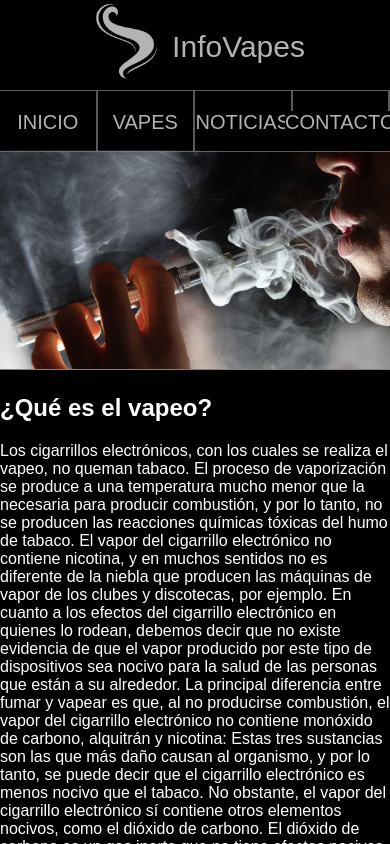
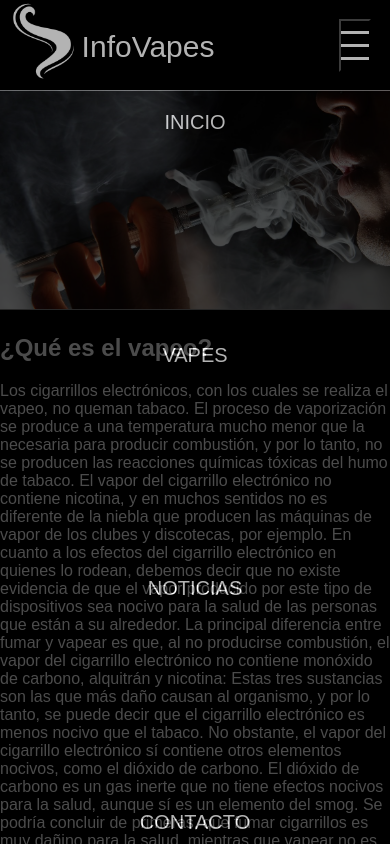
Before and after one commit to AlanAltuna/proyecto-con-react, a React (Create React App) app in the folder frontend/: page / in a window 390 px wide. Shown: the top 844 px of the page. Built offline with nearby package versions, Linux system fonts and the light colour scheme.

Commit message:
avance responsive

```diff
--- a/frontend/src/components/layout/Header.js
+++ b/frontend/src/components/layout/Header.js
@@ -1,5 +1,6 @@
 import React from "react";
 import "../../styles/layout/Header.css";
+
 const Header = (props) => {
     return (
         <header>
@@ -7,7 +8,13 @@ const Header = (props) => {
            <img src="logo.png" width="80px" height="80px" alt="logo" className="logoHeader"/>
            <a href="#s1">InfoVapes</a>
         </div>
-
+        <div class="button" >
+        <button class="ham" type="button">
+    <span class="bar-1"></span>
+    <span class="bar-2"></span>
+    <span class="bar-3"></span>
+</button>
+</div>
         </header>
     )
 }
--- a/frontend/src/components/layout/Nav.js
+++ b/frontend/src/components/layout/Nav.js
@@ -1,6 +1,12 @@
 import {NavLink} from "react-router-dom";
 import React from "react";
 import "../../styles/layout/Nav.css"
+import "../../styles/layout/Header.css"
+
+const button = document.querySelector('.button');
+const enlaces = document.querySelector('navBar');
+
+
 
 const Nav = (props) => {
     return (
@@ -14,6 +20,8 @@ const Nav = (props) => {
 </ul>
 </div>
         </nav>
+
+
     )
 }
 
--- a/frontend/src/styles/layout/Header.css
+++ b/frontend/src/styles/layout/Header.css
@@ -3,7 +3,7 @@ header {
     height: 90px;
     background-color: black;
     font-family: sans-serif;
-        color: white;
+    color: white;
     font-size: 30px;
     text-decoration: none;
     display: flex;
@@ -15,11 +15,42 @@ header {
 .logo {
     display: flex;
     align-content: center;
-    justify-content: space-between;
-    width: 220px;
+  justify-content: flex-end;
+    width: 50%;
     height: 90px;
 }
 
 .logo > a {
     padding-top: 30px;
 }
+
+.button {
+    height: 90px;
+    width: 40%;
+    display: flex;
+    justify-content: flex-end;
+    align-items: center;
+    visibility: hidden;
+}
+
+.ham {
+    cursor: pointer;
+    margin:0;
+    padding: 0;
+}
+
+.ham span {
+    display: block;
+    background-color: white;
+    height: 3px;
+    width: 28px;
+    margin: 10px auto;
+}
+
+/* DISPOSITIVOS MOVILES */
+
+@media screen and (max-width:768px) {
+    .button {
+        visibility: visible;
+    }
+}
--- a/frontend/src/styles/layout/Nav.css
+++ b/frontend/src/styles/layout/Nav.css
@@ -37,3 +37,30 @@ border-right: 2px solid gray ;
 li:hover {
     opacity: 0.9;
 }
+
+/* DISPOSITIVOS MOVILES */
+
+@media screen and (max-width:768px) {
+
+    .navBar > ul {
+        width: 100%;
+        height: 90vh;
+        flex-direction: column;
+        justify-content: space-between;
+    }
+
+    li {
+        border-right: none;
+        width: 100%;
+    }
+
+    .navBar {
+       height: 0px;
+       /* display: none;  */
+    }
+
+    .navBar.activado {
+        display: flex;
+    }
+
+}
```
